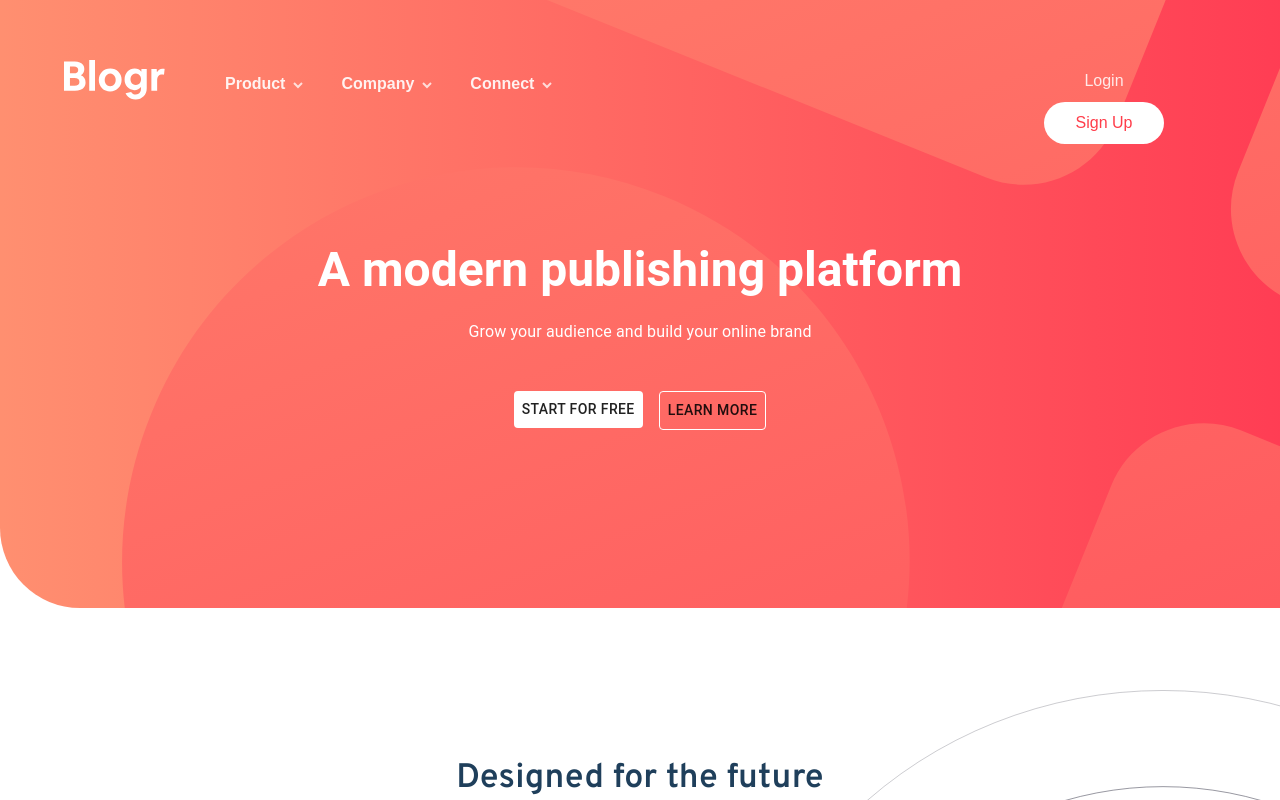
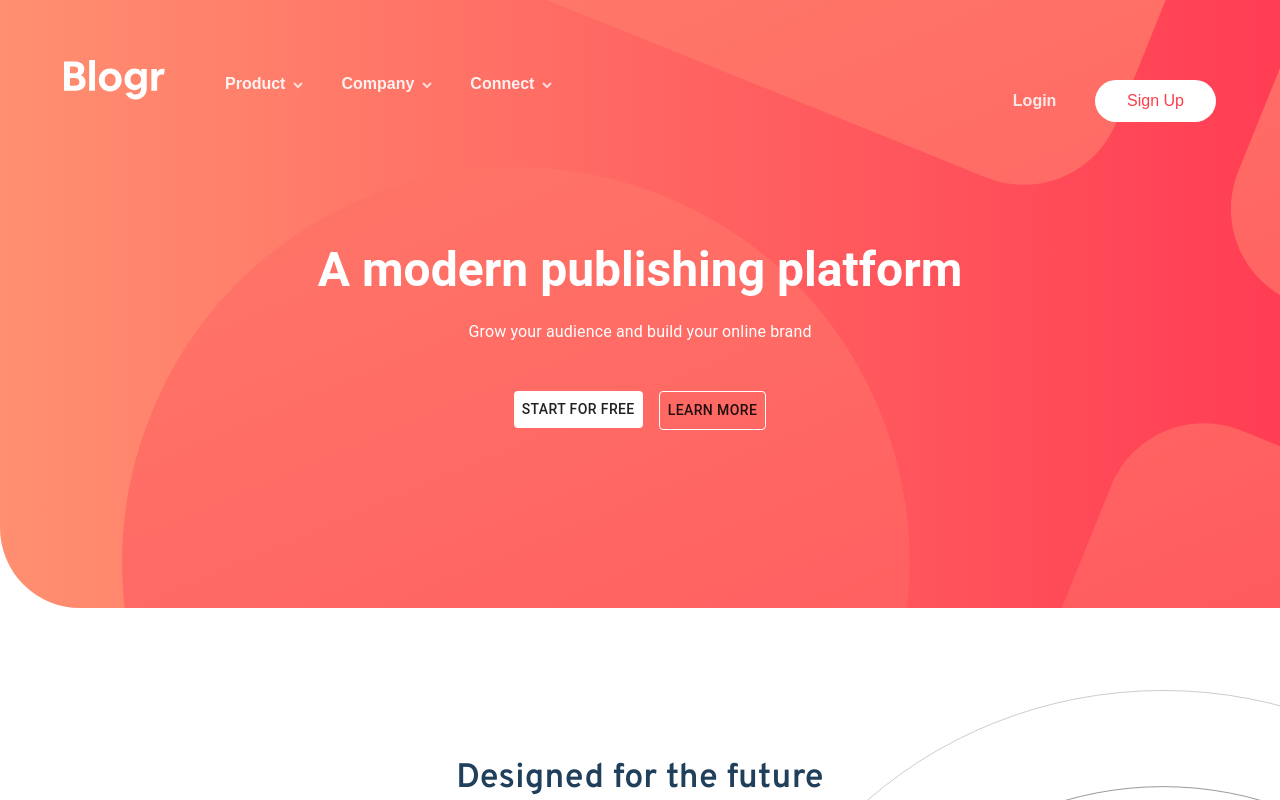
Before and after one commit to alexticovschi/blogger-landing-page, a Next.js app: page / in a window 1280 px wide. Shown: the top 800 px of the page. Built offline with nearby package versions, Linux system fonts and the light colour scheme.

Commit message:
navigation fix

```diff
--- a/components/Navigation/Navigation.jsx
+++ b/components/Navigation/Navigation.jsx
@@ -166,7 +166,7 @@ const Navigation = () => {
           </ul>
         </nav>
         <div className={classes.loginAndSignup}>
-          <Grid
+          {/* <Grid
             container
             justify="center"
             className={classes.loginAndSignupGridContainer}
@@ -181,7 +181,19 @@ const Navigation = () => {
                 <a className={classes.signup}>Sign Up</a>
               </Link>
             </Grid>
-          </Grid>
+          </Grid> */}
+          <ul className={classes.loginAndSignupGridContainer}>
+            <li>
+              <Link href="#">
+                <a className={classes.login}>Login</a>
+              </Link>
+            </li>
+            <li>
+              <Link href="#">
+                <a className={classes.signup}>Sign Up</a>
+              </Link>
+            </li>
+          </ul>
         </div>
       </div>
     </div>
--- a/components/Navigation/navigationStyles.js
+++ b/components/Navigation/navigationStyles.js
@@ -65,6 +65,7 @@ const useStyles = makeStyles(() => ({
     "@media (max-width: 1000px)": {
       margin: 0,
       paddingBottom: "25px",
+      borderBottom: "1px solid hsl(240, 2%, 79%, 0.3)",
     },
 
     "& ul": {
@@ -181,17 +182,15 @@ const useStyles = makeStyles(() => ({
     },
   },
   loginAndSignup: {
-    marginLeft: "160px",
+    marginLeft: "auto",
     textAlign: "center",
 
     "@media (max-width: 1032px)": {
-      marginLeft: "100px",
+      marginLeft: "90px",
     },
 
     "@media (max-width: 1000px)": {
-      display: "flex",
-      flexDirection: "column",
-      margin: 0,
+      marginLeft: "0",
     },
 
     "& a": {
@@ -204,10 +203,20 @@ const useStyles = makeStyles(() => ({
       borderRadius: "25px",
     },
   },
+  loginAndSignupGridContainer: {
+    listStyleType: "none",
+    marginTop: "20px",
+
+    "@media (min-width: 1000px)": {
+      display: "grid",
+      gridTemplateColumns: "1fr 1fr",
+    },
+  },
 
   login: {
     color: "rgba(255, 255, 255, 0.85)",
     textAlign: "center",
+    fontWeight: "600 !important",
 
     "@media (max-width: 1000px)": {
       color: "hsl(237, 23%, 32%)",
@@ -243,12 +252,6 @@ const useStyles = makeStyles(() => ({
       transition: "linear .2s",
     },
   },
-  loginAndSignupGridContainer: {
-    "@media (min-width: 1000px)": {
-      display: "grid",
-      gridTemplateColumns: "1fr 1fr",
-    },
-  },
 
   hamburgerMenuButton: {
     display: "none",
```
